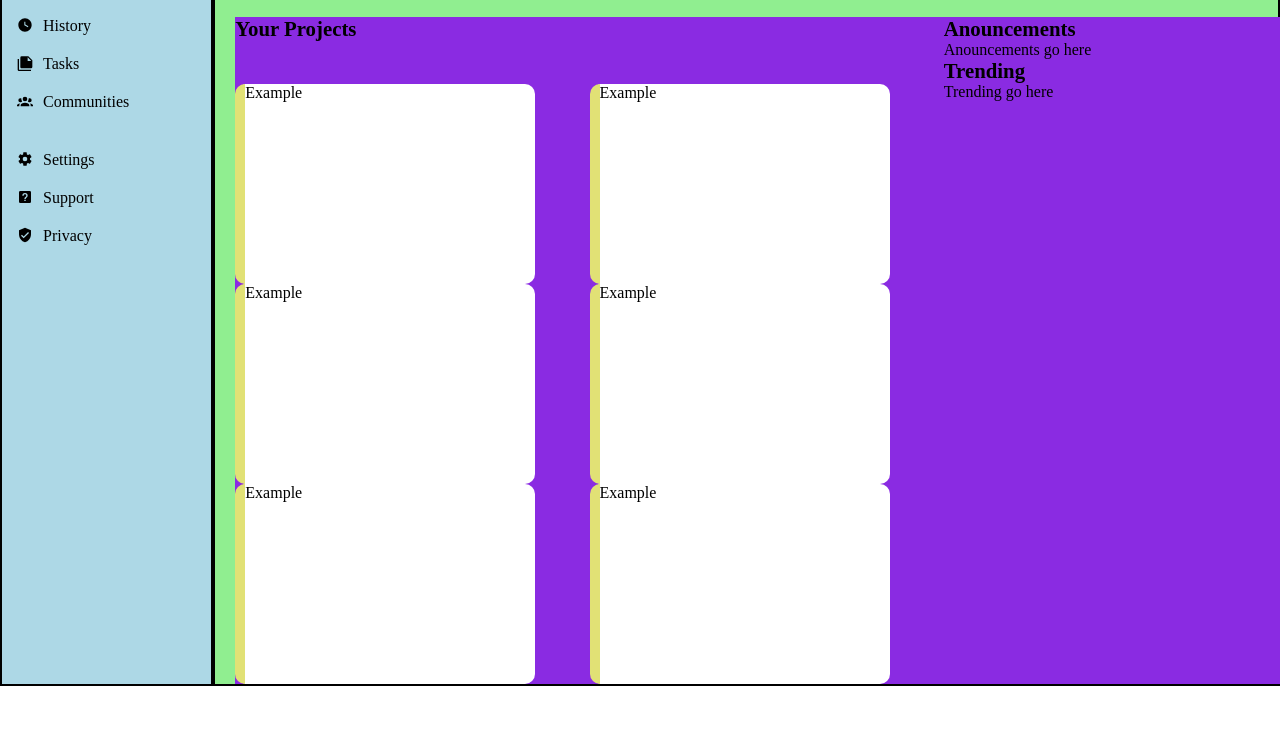
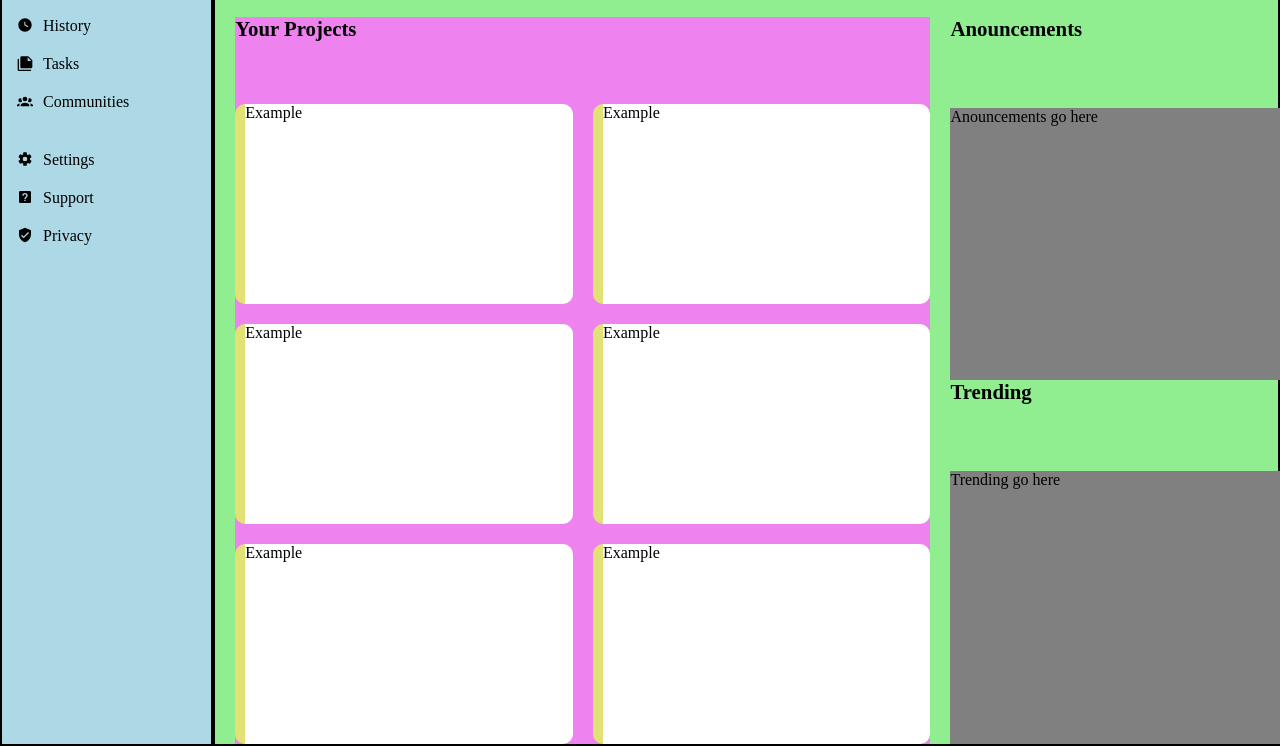
Before and after one commit to zwhahn/admin_dashboard, a plain HTML site: page index.html in a window 1280 px wide. Shown: the part 177-923 px from the top of the page. Before the commit the page ends 863 px from the top, so only its background shows below. Drawn offline with Linux system fonts and the light colour scheme.

Commit message:
Add width clamp to sidebar and trending and anouncement containers

```diff
--- a/style.css
+++ b/style.css
@@ -95,6 +95,7 @@ h2 {
     border: solid black 2px;
     grid-column: 1/2;
     grid-row: 1/3;
+    width: clamp(160px, 100%, 240px);
 }
 
 .icon_header {
@@ -135,23 +136,24 @@ h2 {
 }
 
 .main-content-container {
-    background-color: red;
     width: 100%;
     margin: 20px 0px 0px 20px;
 }
 
 .project-anouncement-divider {
-    background-color: blueviolet;
     display: grid;
     width: 100%;
     grid-auto-flow: column;
     grid-template-columns: 2fr 1fr;
+    gap: 20px;
 }
 
 .project-container {
+    background-color: violet;
     display: grid;
     grid-template-columns: 1fr 1fr;
     grid-template-rows: 1fr repeat(3, 3fr);
+    gap: 20px;
 }
 
 .project-header {
@@ -161,7 +163,22 @@ h2 {
 .card {
     background-color: white;
     height: 200px;
-    width: 300px;
+    width: clamp(200px, 100%, 400px);
     border-radius: 10px;
     border-left: rgb(225, 225, 117) solid 10px;
 }
+
+.anouncement_trending_container {
+    display: grid;
+    grid-template-rows: 1fr 3fr 1fr 3fr;
+}
+
+
+.anouncement-container{
+    background-color: gray;
+
+}
+
+.trending-container {
+    background-color: gray;
+}
```
